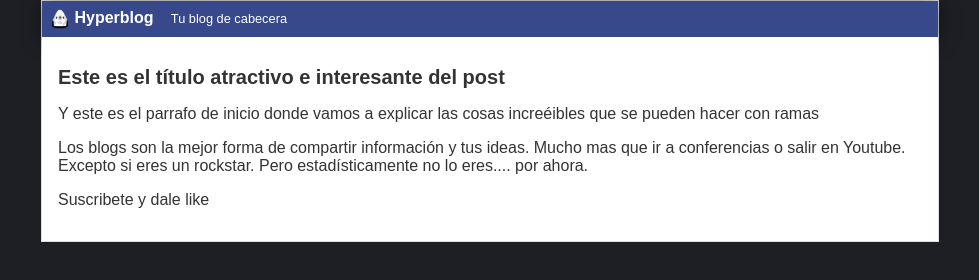
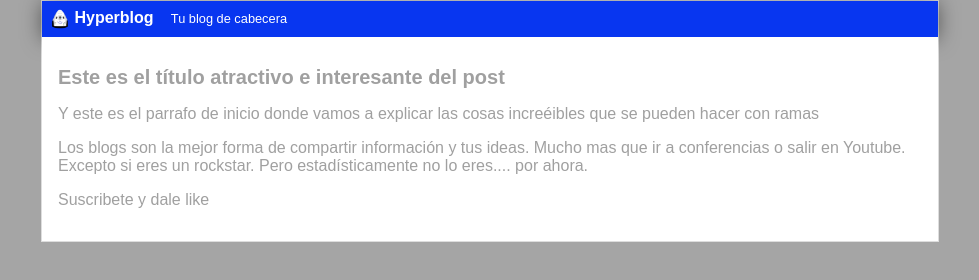
Before and after one commit to andrespalaciovera/ejerciciogit, a plain HTML site: page blogpost.html in a window 1280 px wide. Shown: the whole page, without its empty margins (150-1129 px from the left). Drawn offline with Linux system fonts and the light colour scheme.

Commit message:
cambio de background

```diff
--- a/css/estilos.css
+++ b/css/estilos.css
@@ -1,7 +1,7 @@
 body
 {
-    background: #1e1f24;
-    color: #333;
+    background: #a5a5a5;
+    color: rgb(160, 160, 160);
     text-align: center;
     font-family: Arial;
     font-size: 16px;
@@ -11,7 +11,7 @@ body
 
 #cabecera
 {
-    background: #37488b;
+    background: #0836f0;
     box-shadow: 0px 2px 20px 0px rgba(0,0,0,0.5);
     color: white;
     font-weight: bold;
```
